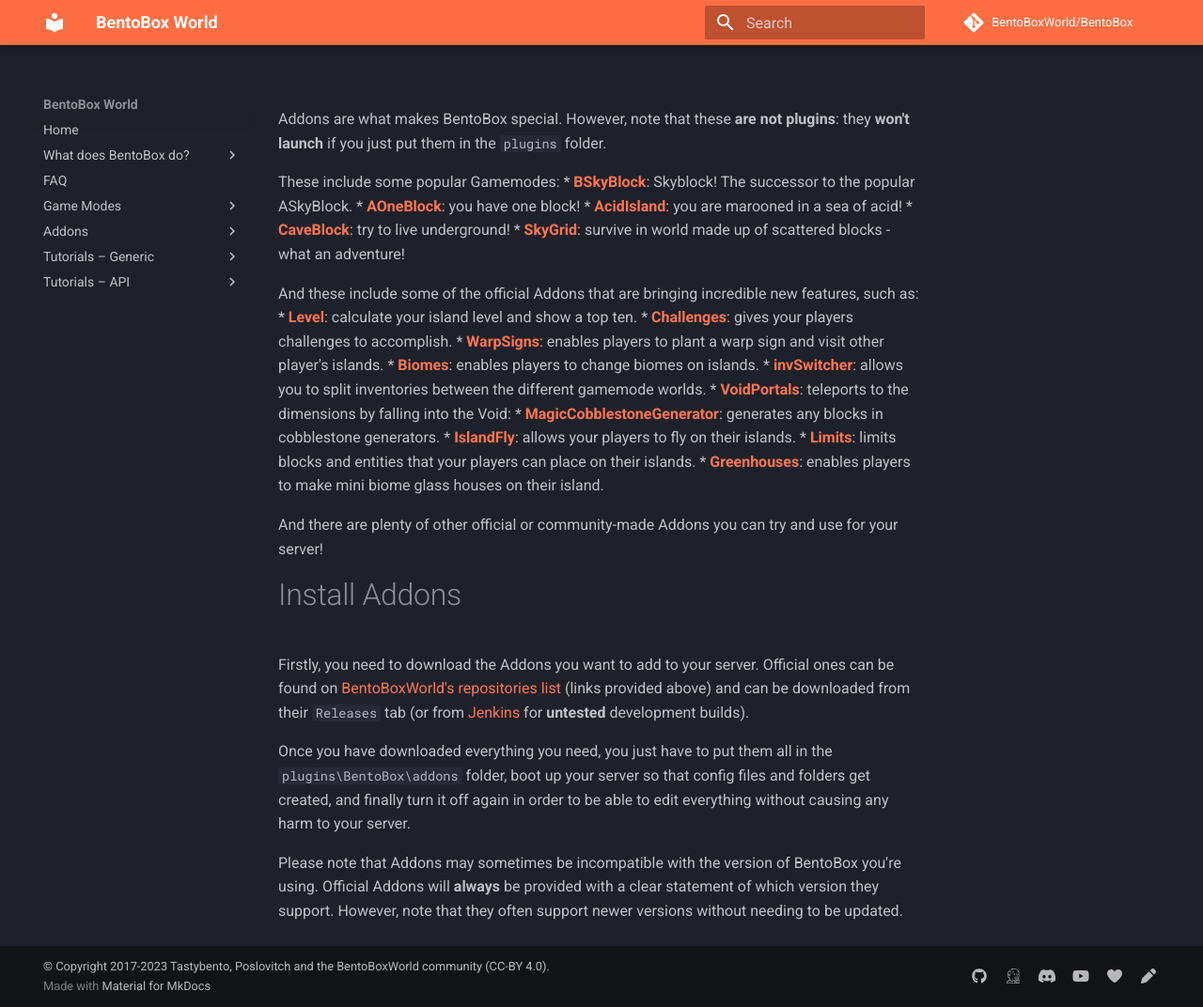
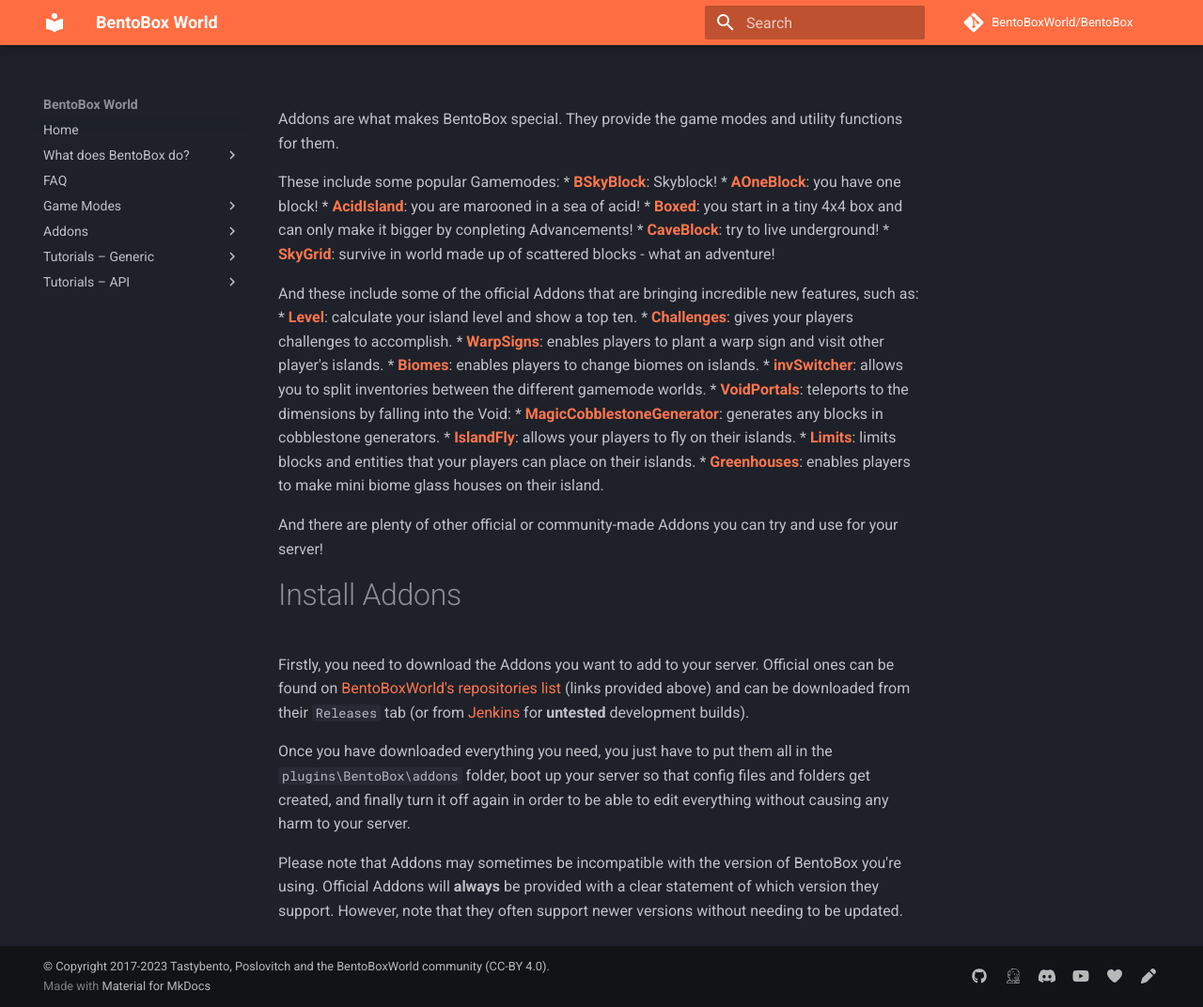
Before and after one commit to BentoBoxWorld/docs, an MkDocs documentation site: the page built from docs/BentoBox/Addons.md, in a window 1280 px wide and 1072 px high. Shown: the whole window at 94% size. Built offline with MkDocs 1.6.1 and Material for MkDocs 9.7.7, drawn with Linux system fonts in a browser that asks for light colours; comment, search, counter and statistics services are not loaded.

Commit message:
Update Addons.md

```diff
--- a/docs/BentoBox/Addons.md
+++ b/docs/BentoBox/Addons.md
@@ -1,9 +1,10 @@
-Addons are what makes BentoBox special. However, note that these **are not plugins**: they **won't launch** if you just put them in the `plugins` folder.
+Addons are what makes BentoBox special. They provide the game modes and utility functions for them.
 
 These include some popular Gamemodes:
-* [**BSkyBlock**](https://github.com/BentoBoxWorld/BSkyBlock): Skyblock! The successor to the popular ASkyBlock.
+* [**BSkyBlock**](https://github.com/BentoBoxWorld/BSkyBlock): Skyblock!
 * [**AOneBlock**](https://github.com/BentoBoxWorld/AOneBlock): you have one block!
 * [**AcidIsland**](https://github.com/BentoBoxWorld/AcidIsland): you are marooned in a sea of acid!
+* [**Boxed**](https://github.com/BentoBoxWorld/Boxed): you start in a tiny 4x4 box and can only make it bigger by conpleting Advancements!
 * [**CaveBlock**](https://github.com/BentoBoxWorld/CaveBlock): try to live underground!
 * [**SkyGrid**](https://github.com/BentoBoxWorld/SkyGrid): survive in world made up of scattered blocks - what an adventure!
 
```
